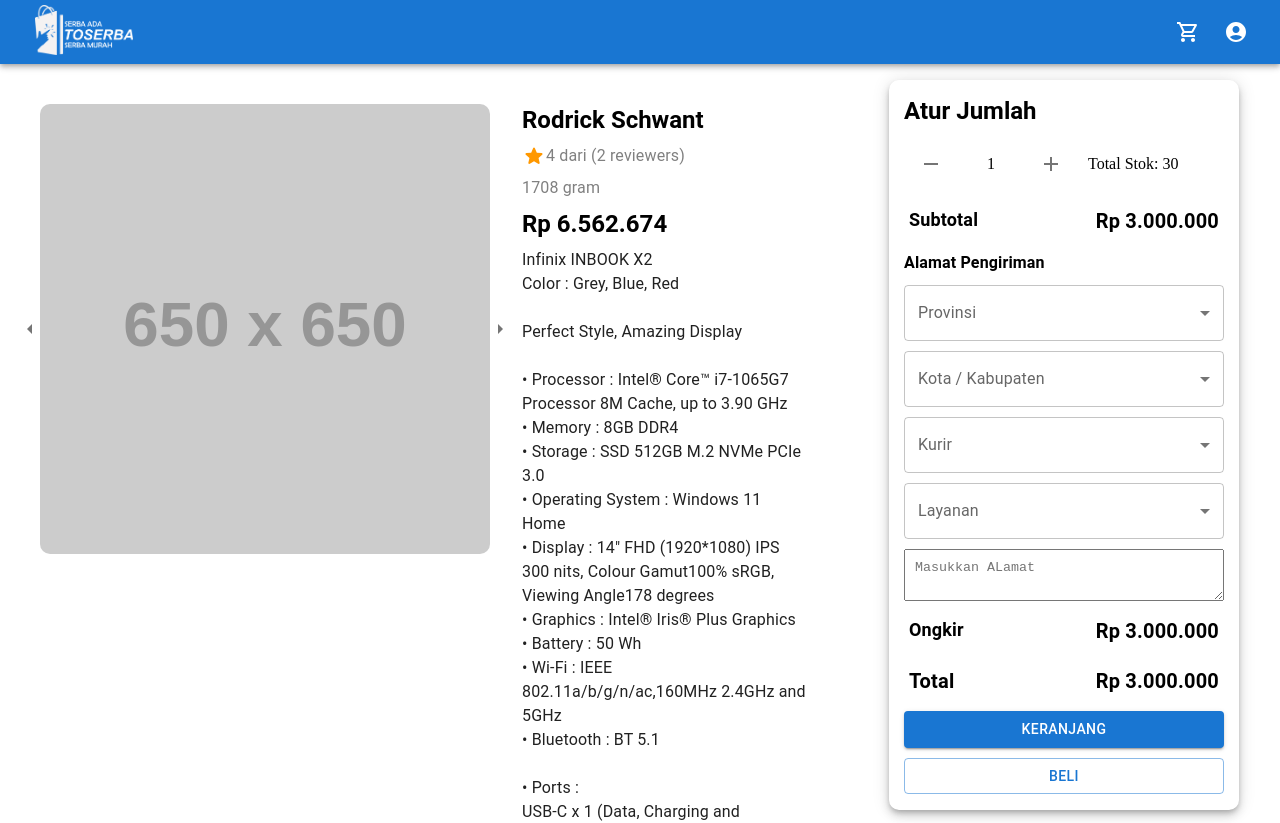
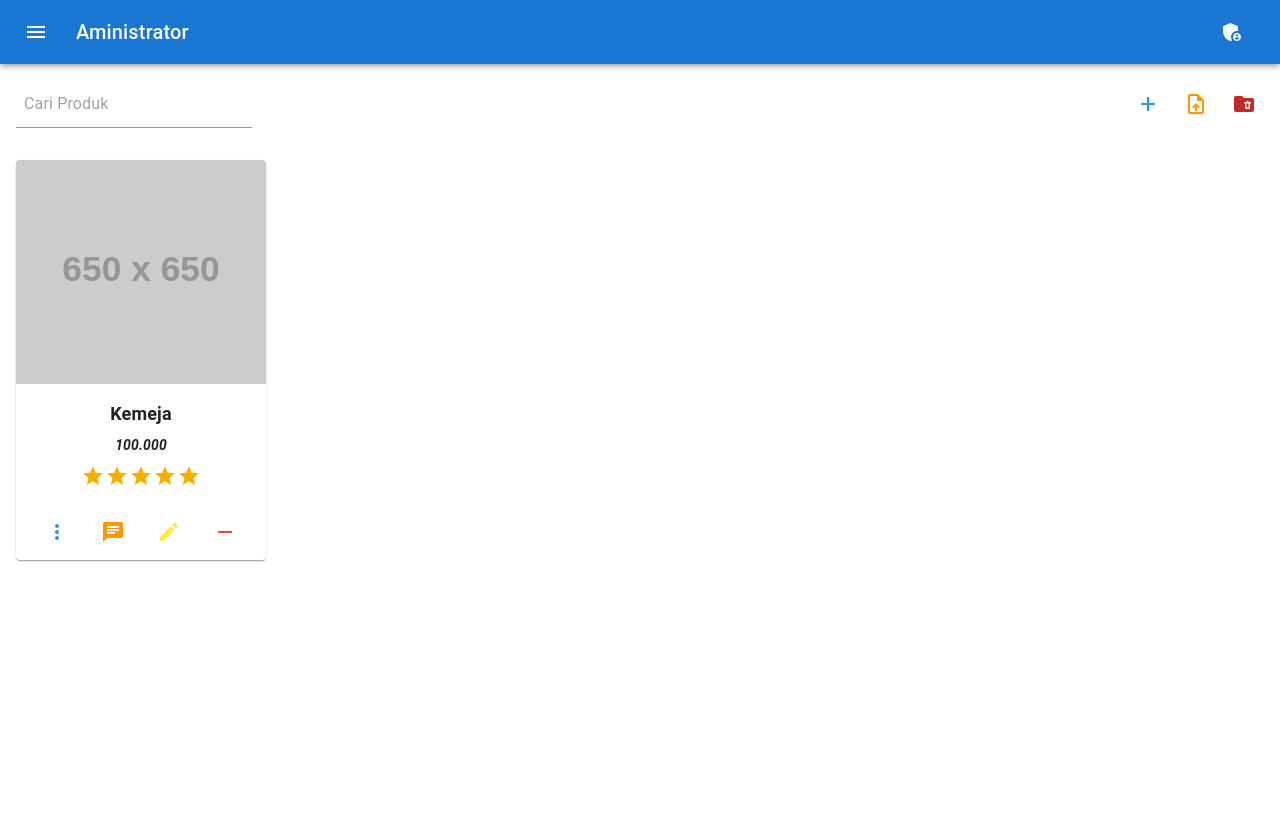
Before and after one commit to panduramadhan2/ecommerceMERN, a React (Vite) app in the folder client/: page /admin-produk in a window 1280 px wide. Shown: the top 823 px of the page. After the commit the page ends 800 px from the top, so only its background shows below. Built offline with nearby package versions, Linux system fonts and the light colour scheme.

Commit message:
checkpoint product 16

```diff
--- a/client/src/App.jsx
+++ b/client/src/App.jsx
@@ -7,6 +7,7 @@ import Profile from "./pages/user/Profile";
 import Orders from "./pages/user/order/Orders";
 import Dashboard from "./pages/admin/dashboard/Dashboard";
 import UsersPage from "./pages/admin/users/UsersPage";
+import ProductsPage from "./pages/admin/products/ProductsPage";
 
 function App() {
   return (
@@ -19,6 +20,7 @@ function App() {
         <Route path="/order" element={<Orders />} />
         <Route path="/admin-dashboard" element={<Dashboard />} />
         <Route path="/admin-pelanggan" element={<UsersPage />} />
+        <Route path="/admin-produk" element={<ProductsPage />} />
       </Routes>
     </BrowserRouter>
   );
--- /dev/null
+++ b/client/src/pages/admin/products/Products.jsx
@@ -0,0 +1,80 @@
+import {
+  Box,
+  Card,
+  CardActions,
+  CardContent,
+  CardMedia,
+  IconButton,
+  Rating,
+  Stack,
+  Typography,
+} from "@mui/material";
+import MoreVertIcon from "@mui/icons-material/MoreVert";
+import { blue, orange, red, yellow } from "@mui/material/colors";
+import ChatIcon from "@mui/icons-material/Chat";
+import EditIcon from "@mui/icons-material/Edit";
+import RemoveIcon from "@mui/icons-material/Remove";
+
+const Products = () => {
+  return (
+    <Card sx={{ width: 250 }}>
+      <CardMedia
+        component="img"
+        height={224}
+        image="http://dummyimage.com/650x650.png/ff4444/ffffff"
+        // Cannot GET /images/5c55cba8-a016-43c7-b3ec-f5f75f7c37b0-1701780388411-1703488315388.jpg
+      />
+      <CardContent>
+        <Box
+          sx={{
+            display: "flex",
+            flexDirection: "column",
+            alignItems: "center",
+            gap: 1,
+          }}
+        >
+          <Typography fontWeight="bold" align="center" fontSize={18}>
+            Kemeja
+          </Typography>
+          <Typography
+            fontWeight="bold"
+            align="center"
+            fontSize={14}
+            fontStyle="italic"
+          >
+            100.000
+          </Typography>
+          <Stack spacing={2}>
+            <Rating value={5} readOnly />
+          </Stack>
+        </Box>
+      </CardContent>
+      <CardActions>
+        <Box
+          sx={{
+            width: "100%",
+            display: "flex",
+            justifyContent: "center",
+            alignItems: "center",
+            gap: 2,
+          }}
+        >
+          <IconButton>
+            <MoreVertIcon sx={{ color: blue[500] }} />
+          </IconButton>
+          <IconButton>
+            <ChatIcon sx={{ color: orange[500] }} />
+          </IconButton>
+          <IconButton>
+            <EditIcon sx={{ color: yellow[500] }} />
+          </IconButton>
+          <IconButton>
+            <RemoveIcon sx={{ color: red[500] }} />
+          </IconButton>
+        </Box>
+      </CardActions>
+    </Card>
+  );
+};
+
+export default Products;
--- /dev/null
+++ b/client/src/pages/admin/products/ProductsPage.jsx
@@ -0,0 +1,49 @@
+import { Box, IconButton, Input, Tooltip } from "@mui/material";
+import AdminBar from "../components/appbar/AdminBar";
+import AddIcon from "@mui/icons-material/Add";
+import { blue, orange, red } from "@mui/material/colors";
+import UploadFileIcon from "@mui/icons-material/UploadFile";
+import FolderDeleteIcon from "@mui/icons-material/FolderDelete";
+import Products from "./Products";
+
+const ProductsPage = () => {
+  return (
+    <Box sx={{ height: "100vh" }}>
+      <AdminBar />
+      {/* search function */}
+      <Box
+        sx={{
+          p: 2,
+          display: "flex",
+          alignItems: "center",
+          justifyContent: "space-between",
+        }}
+      >
+        <Input placeholder="Cari Produk" sx={{ p: 1 }} />
+        <Box sx={{ display: "flex", gap: 1 }}>
+          <Tooltip title="Tambah">
+            <IconButton>
+              <AddIcon sx={{ color: blue[500] }} />
+            </IconButton>
+          </Tooltip>
+          <Tooltip title="Upload">
+            <IconButton>
+              <UploadFileIcon sx={{ color: orange[500] }} />
+            </IconButton>
+          </Tooltip>
+          <Tooltip title="Hapus Data">
+            <IconButton>
+              <FolderDeleteIcon sx={{ color: red[800] }} />
+            </IconButton>
+          </Tooltip>
+        </Box>
+      </Box>
+      {/* produk */}
+      <Box sx={{ p: 2 }}>
+        <Products />
+      </Box>
+    </Box>
+  );
+};
+
+export default ProductsPage;
```
